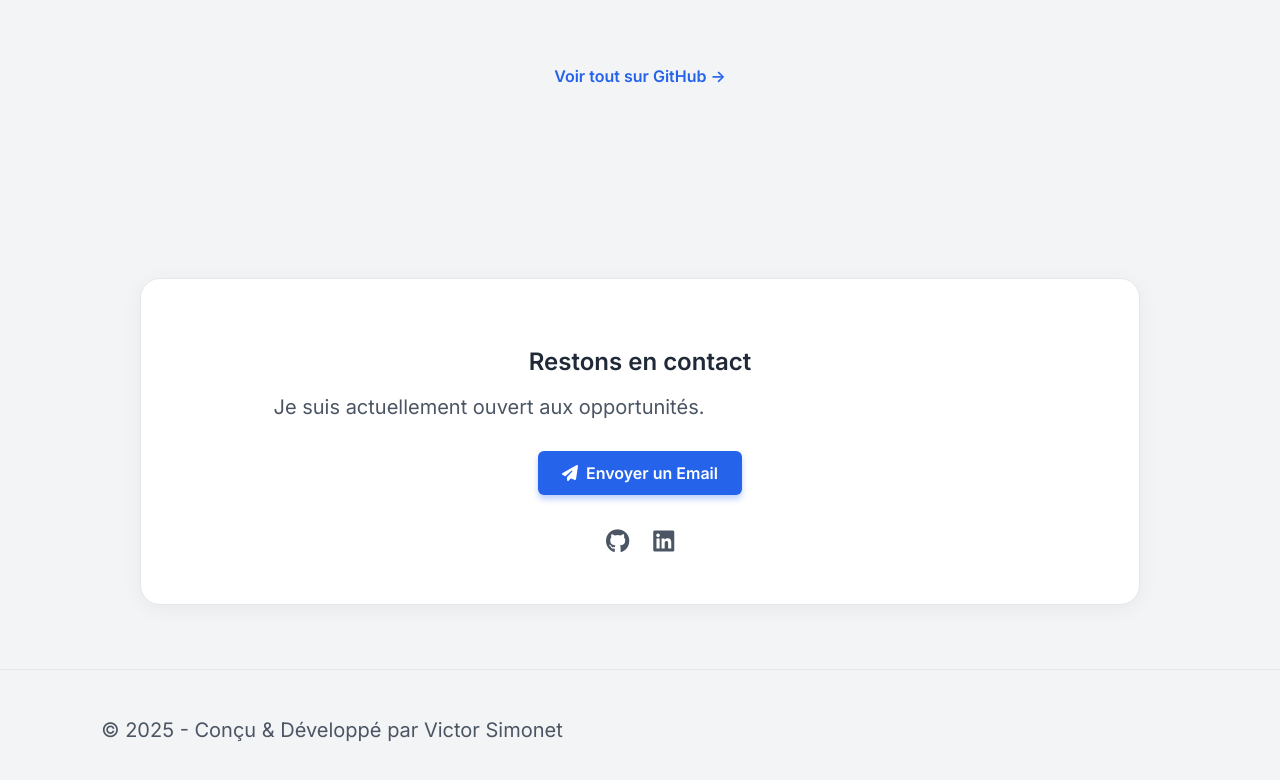
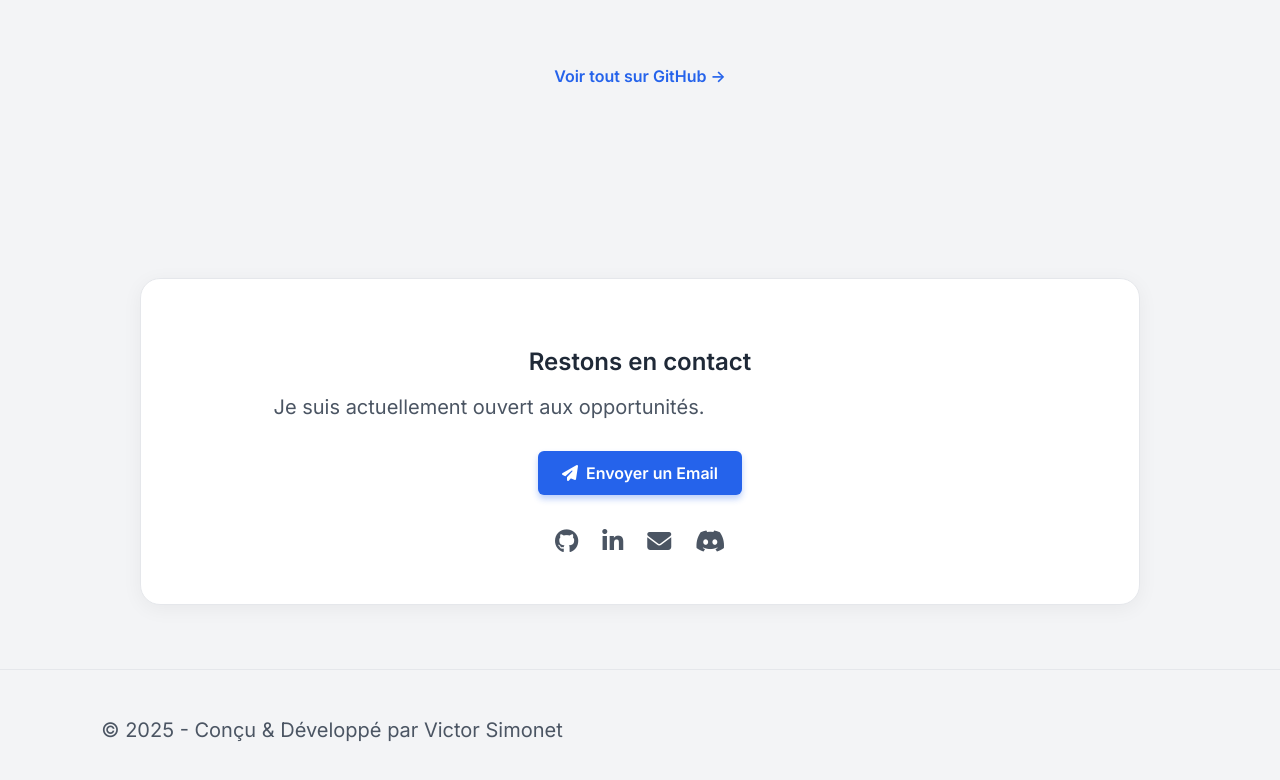
Before and after one commit to simonet4/VSPortfolio, a plain HTML site: page index.html in a window 1280 px wide. Shown: the part 1866-2646 px from the top of the page. Drawn offline with Linux system fonts and the light colour scheme; no server answers.

Commit message:
feat(content): add Discord and X social links to contact section
- Insert FontAwesome icons for Discord and Email.
- Configure styling to match existing social buttons.

```diff
--- a/index.html
+++ b/index.html
@@ -147,8 +147,19 @@
                 </a>
 
                 <div class="social-links">
-                    <a href="#"><i class="fab fa-github"></i></a>
-                    <a href="#"><i class="fab fa-linkedin"></i></a>
+                    <a href="https://github.com/simonet4" target="_blank" title="GitHub">
+                        <i class="fab fa-github"></i>
+                    </a>
+                    <a href="https://www.linkedin.com/in/victorsimonet/" target="_blank" title="LinkedIn">
+                        <i class="fab fa-linkedin-in"></i>
+                    </a>
+                    <a href="mailto:victorcaue@hotmail.fr" title="Email">
+                        <i class="fas fa-envelope"></i>
+                    </a>
+
+                    <a href="https://discord.com/users/439480515423109121" target="_blank" title="Discord">
+                        <i class="fab fa-discord"></i>
+                    </a>
                 </div>
             </div>
         </section>
```
